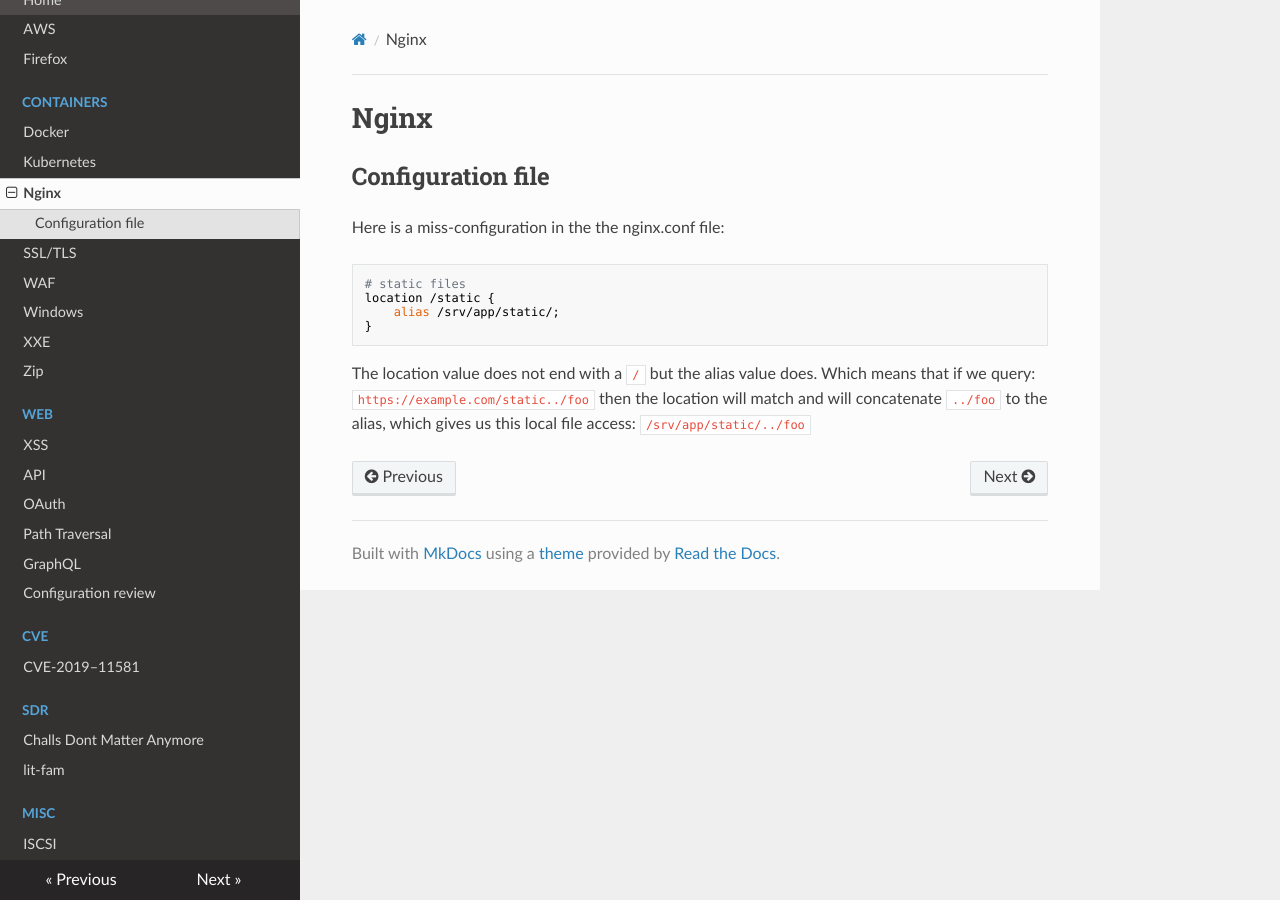
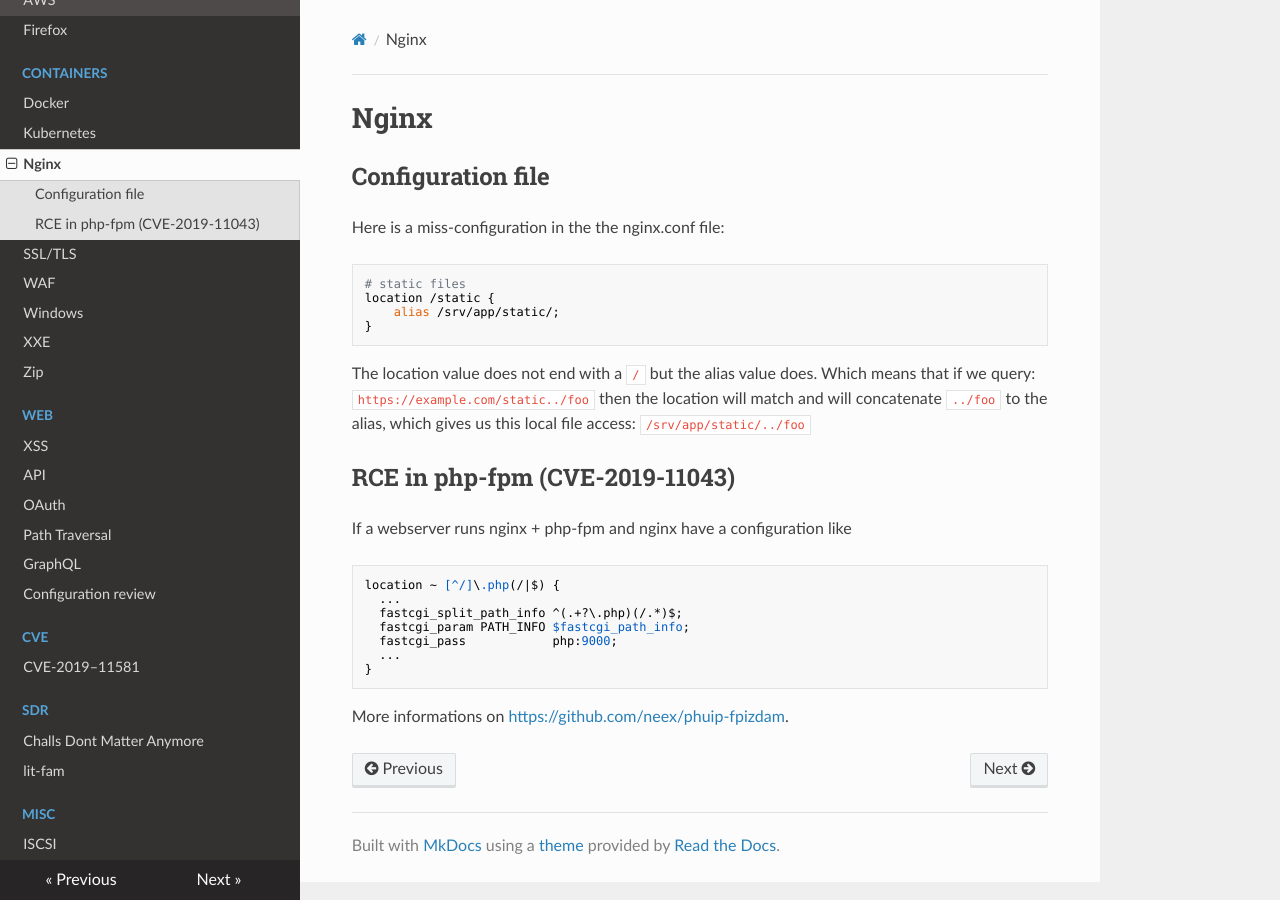
Before and after one commit to vincd/security-tips, an MkDocs documentation site: the page built from docs/nginx.md, in a window 1280 px wide. Built offline with MkDocs 1.6.1, drawn with Linux system fonts in a browser that asks for light colours; nearby versions of some CDN libraries.

Commit message:
Add CVE-2019-11043

````diff
--- a/docs/nginx.md
+++ b/docs/nginx.md
@@ -1,5 +1,5 @@
-
-# Nginx
+Nginx
+=====
 
 ## Configuration file
 Here is a miss-configuration in the the nginx.conf file:
@@ -12,3 +12,19 @@
 ```
 
 The location value does not end with a `/` but the alias value does. Which means that if we query: `https://example.com/static../foo` then the location will match and will concatenate `../foo` to the alias, which gives us this local file access: `/srv/app/static/../foo`
+
+
+## RCE in php-fpm (CVE-2019-11043)
+If a webserver runs nginx + php-fpm and nginx have a configuration like
+
+```
+location ~ [^/]\.php(/|$) {
+  ...
+  fastcgi_split_path_info ^(.+?\.php)(/.*)$;
+  fastcgi_param PATH_INFO $fastcgi_path_info;
+  fastcgi_pass            php:9000;
+  ...
+}
+```
+
+More informations on [https://github.com/neex/phuip-fpizdam](https://github.com/neex/phuip-fpizdam).
````
